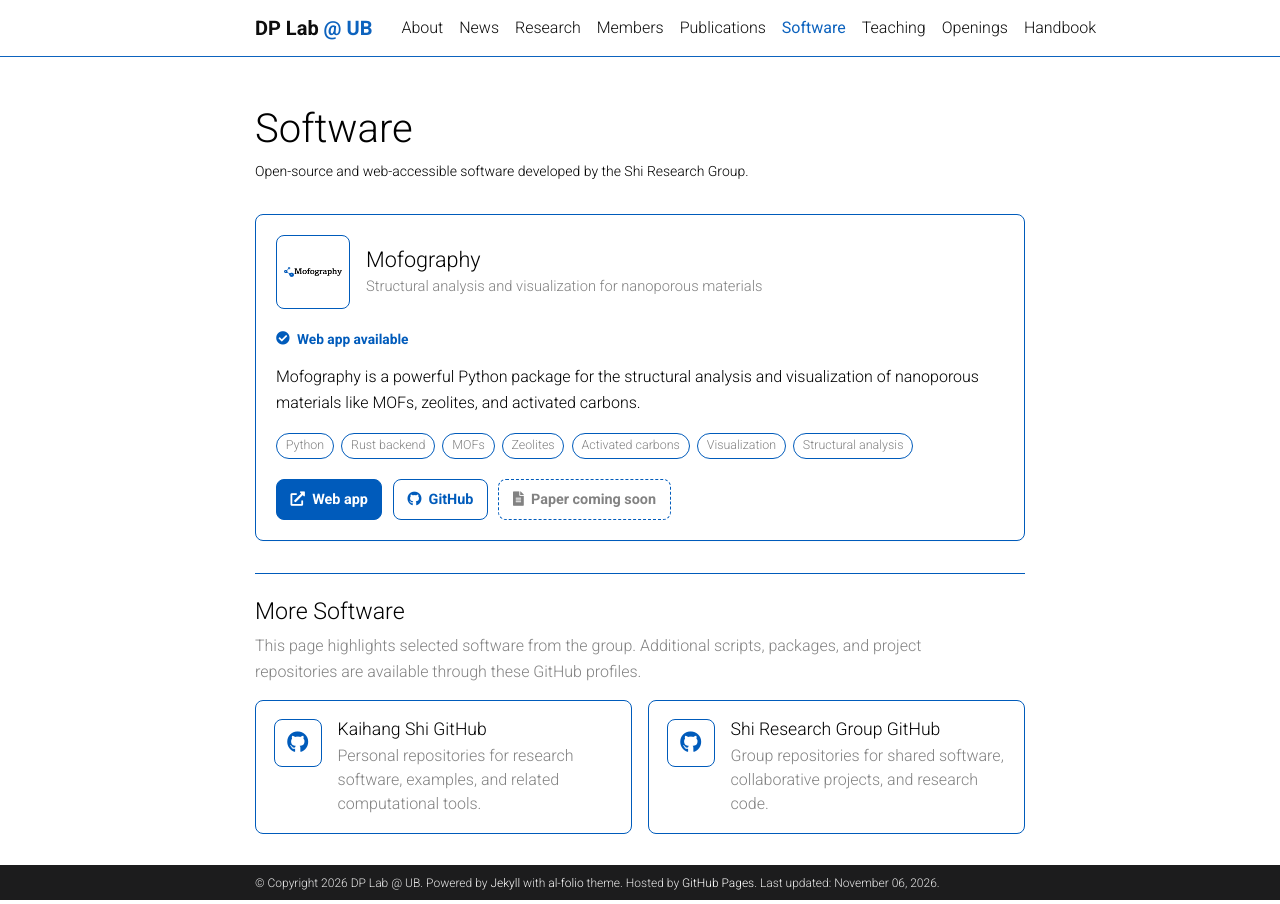
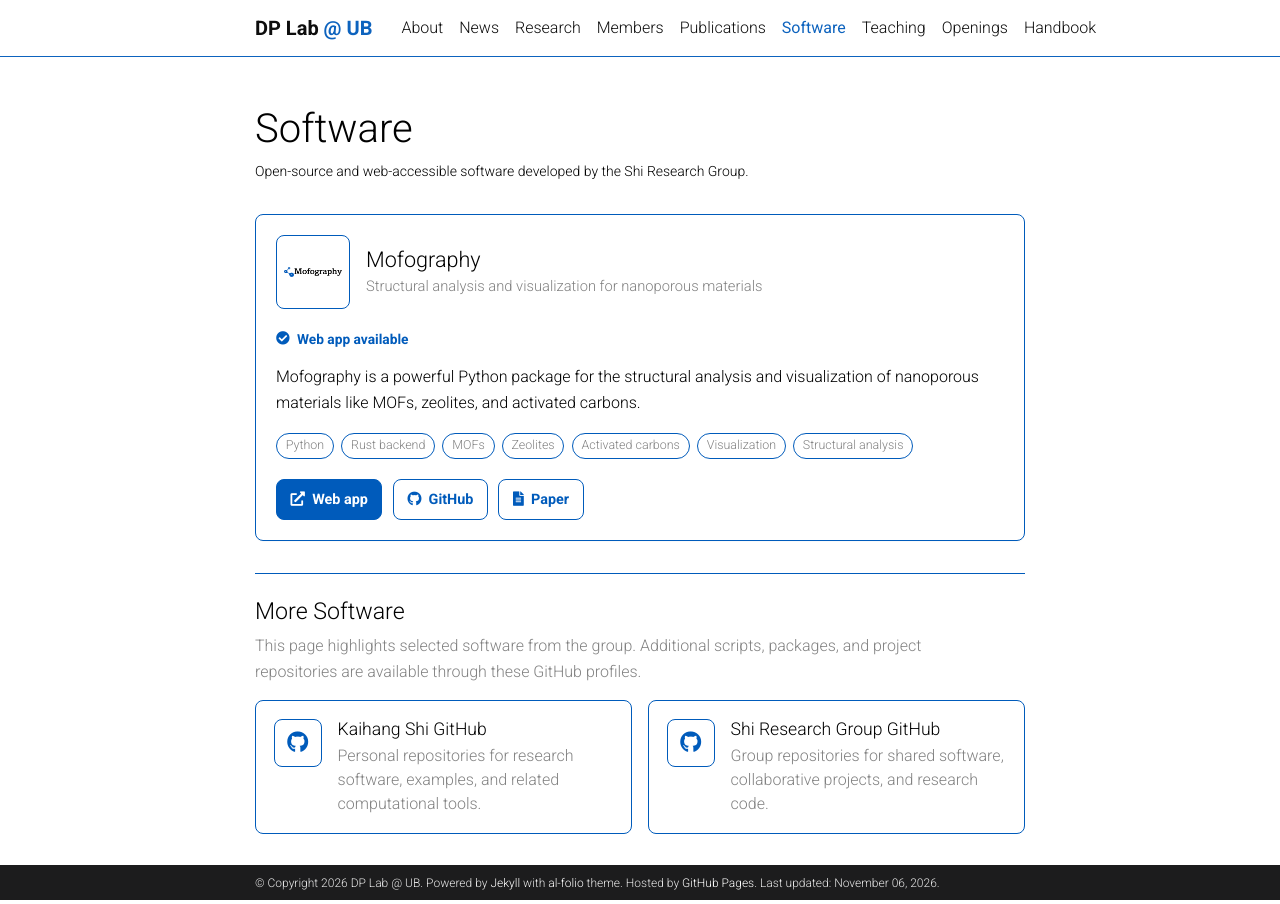
Before and after one commit to ShiResearchGroup/shiresearchgroup.github.io, a Jekyll site: the page built from _pages/software.md, in a window 1280 px wide. Built offline with Jekyll 4.4.1, drawn with Linux system fonts in a browser that asks for light colours; comment, search, counter and statistics services are not loaded; a style sheet for code colours, icons or effects is not loaded.

Commit message:
Update software.md

```diff
--- a/_pages/software.md
+++ b/_pages/software.md
@@ -13,8 +13,8 @@ software_packages:
     app_url: https://arung-northwestern-mofography-web-demo.hf.space/
     repo_url: https://github.com/mofography/mofography
     repo_status: GitHub repo
-    paper_url:
-    paper_status: Paper coming soon
+    paper_url: https://chemrxiv.org/doi/full/10.26434/chemrxiv.15011793/v1
+    paper_status: Paper
     status: Web app available
     tags:
       - Python
```
